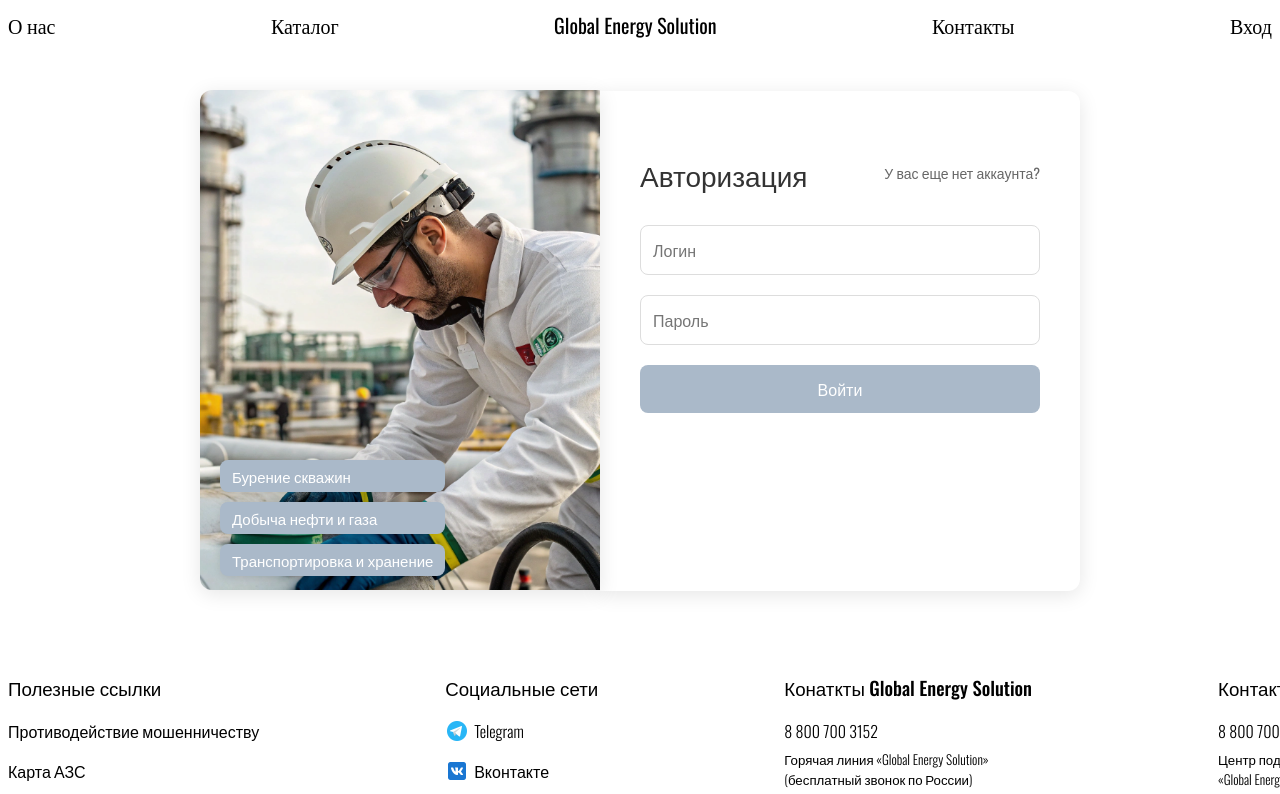
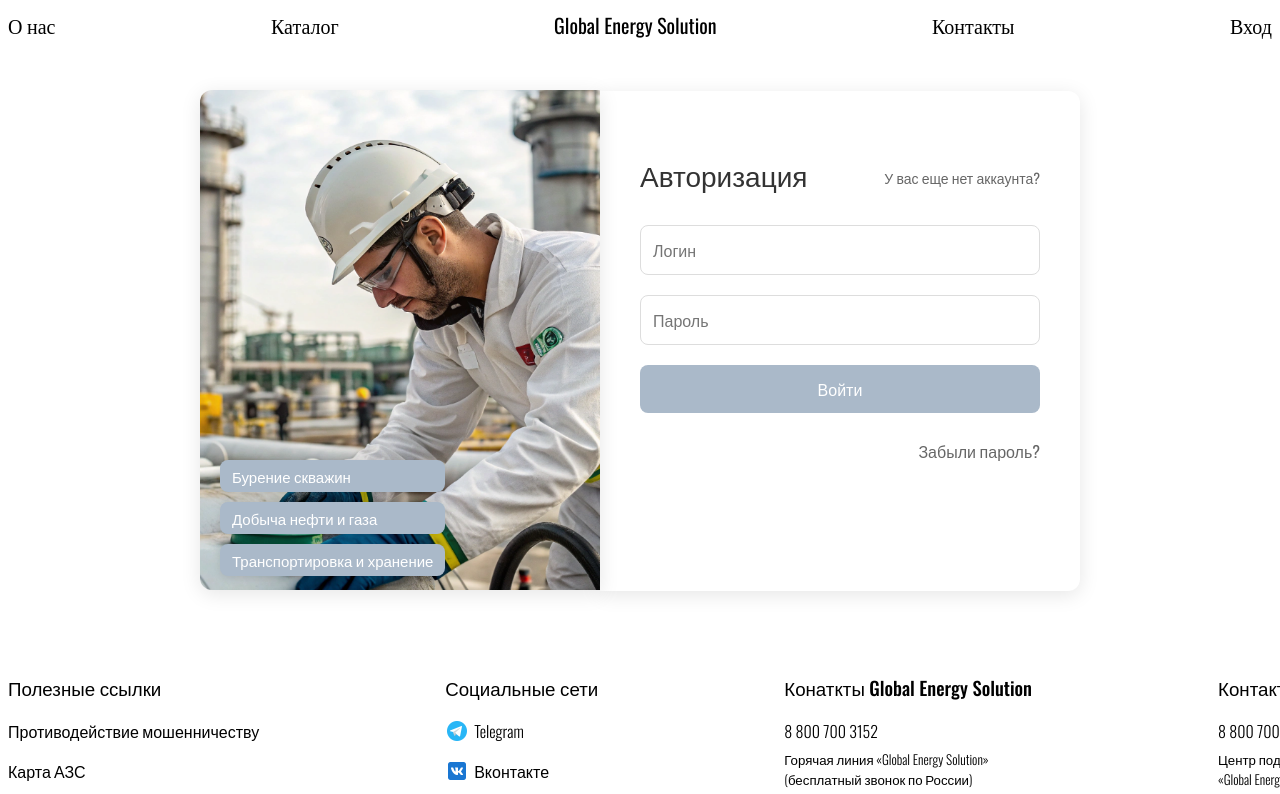
Before and after one commit to 1ndex13/ges-front, a React (Vite) app: page /login in a window 1280 px wide. Shown: the top 794 px of the page. Built offline with nearby package versions, Linux system fonts and the light colour scheme.

Commit message:
Добавлена страница услуги

```diff
--- a/src/App.jsx
+++ b/src/App.jsx
@@ -9,6 +9,7 @@ import { Catalog } from "./components/Main/components/Pages/Catalog/Catalog";
 import { Contacts } from "./components/Main/components/Pages/Contacts/Contacts";
 import { Login } from "./components/Main/components/Pages/Login/Login";
 import { Profile } from "./components/Main/components/Pages/Profile/Profile";
+import { GasStation } from "./components/Main/components/Pages/Catalog/CatalogCard/GasStation";
 import "./App.css";
 
 function App() {
@@ -51,6 +52,7 @@ function App() {
           path="/profile"
           element={<Profile isAuthenticated={isAuthenticated} />}
         />
+        <Route path="/gas-station"  element={<GasStation/>}/>
       </Routes>
       <Footer />
     </>
--- a/src/components/Header/Header.jsx
+++ b/src/components/Header/Header.jsx
@@ -8,15 +8,19 @@ export const Header = ({ isAuthenticated, onLogout }) => {
       <div className={style.container}>
         <nav id="navMenu" className={style.navigation}>
           <Link to="/about">О нас</Link>
-          <Link to="/catalog">Каталог</Link>
+          <Link to="/catalog">Каталог</Link>{isAuthenticated  &&(
+            <>
+            <Link to="/catalog">Мои услуги</Link>
+            </>
+          )
+          }
           <Link to="/">Global Energy Solution</Link>
           <Link to="/contacts">Контакты</Link>
           {isAuthenticated ? (
             <>
               <Link to="/profile">Профиль</Link>
-              <button onClick={onLogout} className={style.logoutButton}>
-                Выйти
-              </button>
+
+              <Link onClick={onLogout}>Выход</Link>
             </>
           ) : (
             <Link to="/login">Вход</Link>
--- a/src/components/Main/components/Pages/Catalog/Catalog.jsx
+++ b/src/components/Main/components/Pages/Catalog/Catalog.jsx
@@ -1,5 +1,6 @@
 import { useState } from "react";
 import style from "./Catalog.module.css";
+import { Link } from "react-router-dom";
 
 export const Catalog = () => {
   const [hoveredIndex, setHoveredIndex] = useState(null); // Состояние для хранения индекса наведеной карточки
@@ -8,12 +9,13 @@ export const Catalog = () => {
     {
       title: "Сеть АЗС «Global Energy Solution»",
       description: "Высококачественное топливо, товары в дорогу и высокий уровень обслуживания",
-      imgSrc: "./gas-station.png"
+      imgSrc: "./gas-station.png",
+      to: "/gas-station"
     },
     {
       title: "Программа лояльности «Нам по пути!»",
       description: "За каждую покупку начисляются бонусы, которыми можно оплатить топливо или товары",
-      imgSrc: "./public/understated-cartoon-style-loyalty-program--on-our-.png"
+      imgSrc: "./understated-cartoon-style-loyalty-program--on-our-.png"
     },
     {
       title: "Моторное масло S-Energy и «Global Energy Solution»",
@@ -48,7 +50,8 @@ export const Catalog = () => {
     {
       title: "Битумы",
       description: "«Global Energy Solution» является одним из крупнейших производителей и поставщиков битумной продукции в России",
-      imgSrc: "./products.png"
+      imgSrc: "./products.png",
+      to: "/pol"
     },
 
 
@@ -73,7 +76,7 @@ export const Catalog = () => {
                 <div className={style.back}>
                   <h3>{card.title}</h3>
                   <p>{card.description}</p>
-                  <a href="">Подробнее</a>
+                  <Link to={card.to}>Подробнее</Link>
                 </div>
               </div>
             ))}
--- /dev/null
+++ b/src/components/Main/components/Pages/Catalog/CatalogCard/CatalogCard.module.css
@@ -0,0 +1,9 @@
+@import url('https://fonts.googleapis.com/css2?family=Montserrat:ital,wght@0,100..900;1,100..900&family=Oswald:wght@200..700&display=swap');
+
+.container{
+    width: 1440px;
+    margin: 0 auto;
+}
+h1{
+    color: red;
+}
--- /dev/null
+++ b/src/components/Main/components/Pages/Catalog/CatalogCard/GasStation.jsx
@@ -0,0 +1,12 @@
+import { useState } from "react";
+import style from "./CatalogCard.module.css";
+
+export const GasStation = () => {
+  return(
+    <>
+      <div className={style.container}>
+        <h1>GasStation</h1>
+      </div>
+    </>
+  )
+  };
--- a/src/components/Main/components/Pages/Login/Login.jsx
+++ b/src/components/Main/components/Pages/Login/Login.jsx
@@ -61,7 +61,13 @@ export const Login = ({ onLogin }) => { // Принимаем onLogin как п
         />
         {error && <p style={{ color: "red" }}>{error}</p>}
         <button type="submit">Войти</button>
+        <div className={style.forgetPassword}>
+          <p>
+            <Link to="/">Забыли пароль?</Link>
+          </p>
+        </div>
       </form>
+
     </div>
   );
 };
--- a/src/components/Main/components/Pages/Login/Login.module.css
+++ b/src/components/Main/components/Pages/Login/Login.module.css
@@ -84,11 +84,21 @@ input{
 
 .authText a{
   text-decoration: none;
-  padding-top: 10px;
+  padding-top: 20px;
   cursor: pointer;
   align-items: center;
   font-size: 14px;
   color: #666;
+}
+
+.forgetPassword a{
+  text-decoration: none;
+  padding-top: 10px;
+  cursor: pointer;
+  font-size: 16px;
+  color: #666;
+  justify-content: end;
+
 }
 
 .authForm input {
```
Also changed, not shown: src/components/Header/Header.module.css (line endings or trailing spaces), src/components/Main/components/Pages/Profile/Profile.module.css (added), 1 other file (tests, documents, lock files or other folders).
